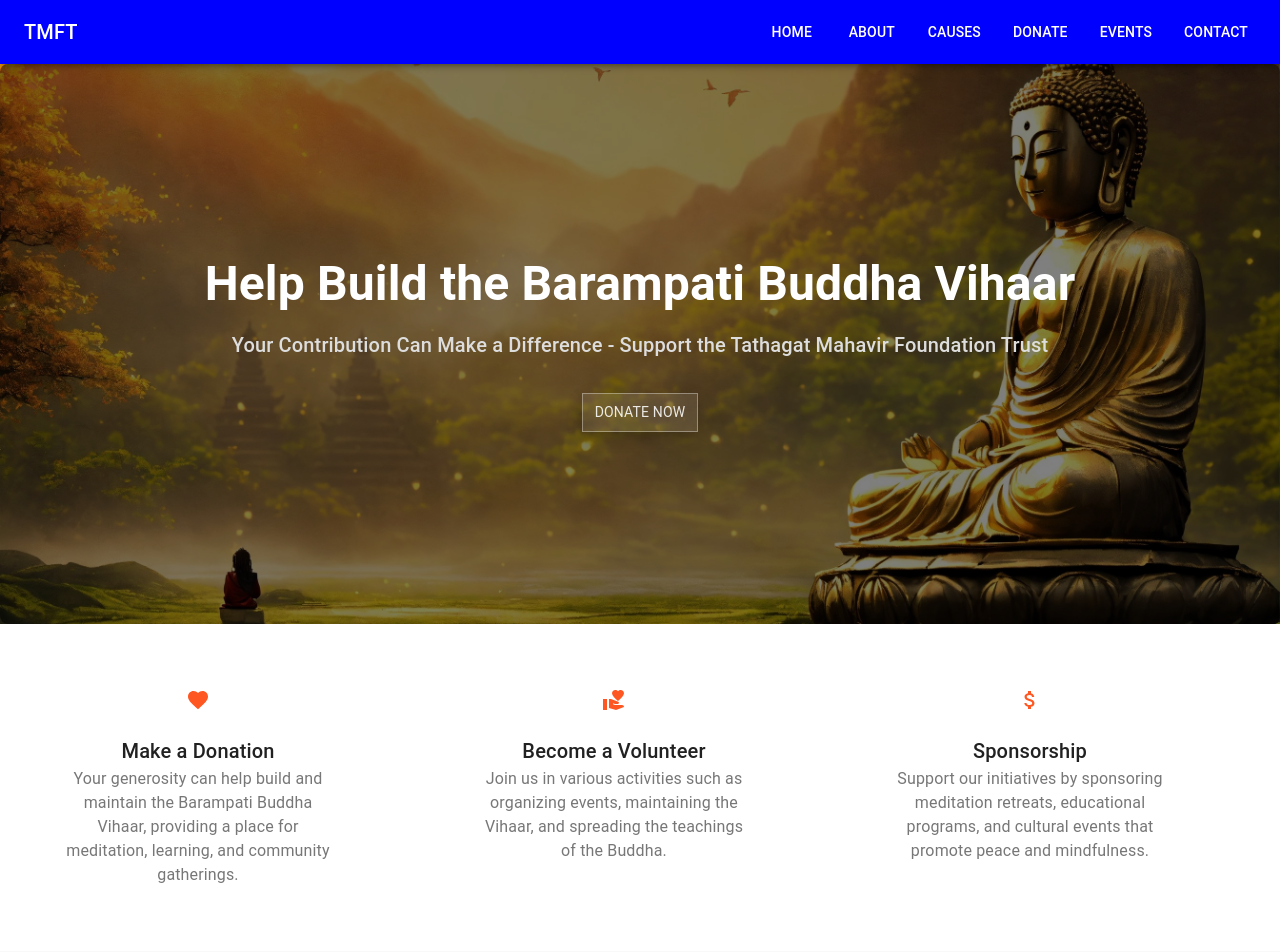
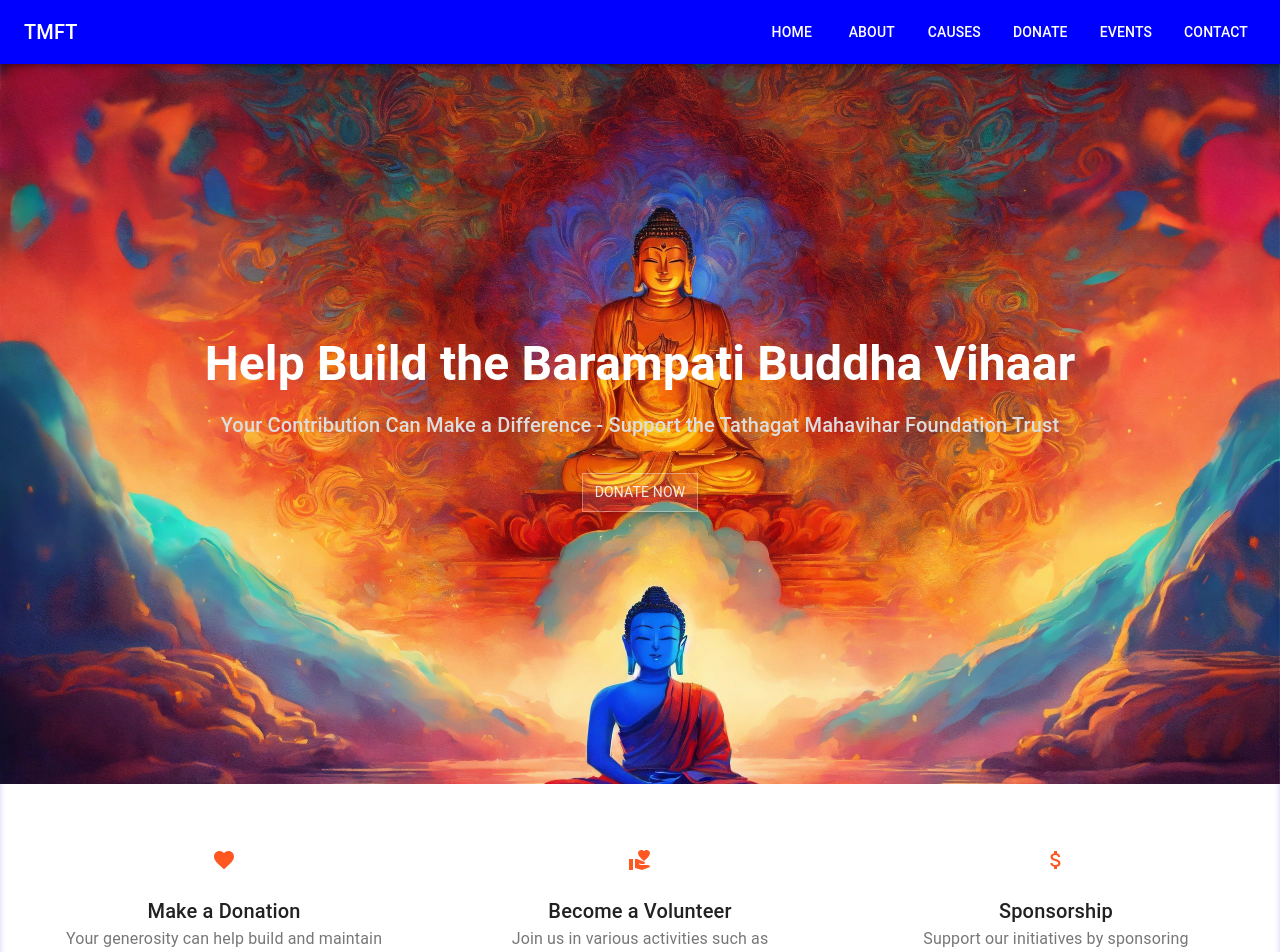
Before and after one commit to deepankargautam/buddha-vihar, a React (Create React App) app: page / in a window 1280 px wide. Shown: the top 952 px of the page. Built offline with nearby package versions, Linux system fonts and the light colour scheme.

Commit message:
updated code

```diff
--- a/src/components/Home.css
+++ b/src/components/Home.css
@@ -22,7 +22,7 @@ body {
   display: flex;
   align-items: center;
   justify-content: center;
-  background-color: rgba(0, 0, 0, 0.5);
+  /* background-color: rgba(0, 0, 0, 0.5); */
   text-align: center;
   color: white;
 }
@@ -89,13 +89,15 @@ body {
   padding: 4rem 0;
   background-color: #ffffff;
   font-family: "Overpass", Arial, sans-serif;
+  /* border-bottom: 2px solid #0000ff;  */
+  box-shadow: inset 0 -5px 10px -5px rgba(0, 0, 255, 0.8); /* Bluish inset shadow */
 }
 
 .info-card {
   text-align: center;
   padding: 1rem;
   margin: 1rem;
-  max-width: 300px;
+  max-width: 100%;
   font-family: "Overpass", Arial, sans-serif;
 }
 
@@ -122,6 +124,7 @@ body {
 .causes-section {
   padding: 4rem 0;
   background-color: #f9f9f9;
+  box-shadow: inset 0 -5px 10px -5px #fff700; /* Bluish inset shadow */
 }
 
 .causes-title {
--- a/src/components/Home.js
+++ b/src/components/Home.js
@@ -24,10 +24,10 @@ const Home = () => {
       <div
         className="home-container"
         style={{
-          backgroundImage: "url(/buddha-1.jpg)",
+          backgroundImage: "url(/buddha.jpg)",
           backgroundSize: "cover",
           backgroundPosition: "center",
-          height: isSmallScreen ? "50vh" : "70vh",
+          height: isSmallScreen ? "100vh" : "90vh",
           display: "flex",
           alignItems: "center",
           justifyContent: "center",
@@ -36,11 +36,11 @@ const Home = () => {
         <Box
           className="home-overlay"
           style={{
-            backgroundColor: "rgba(0, 0, 0, 0.5)",
+            // backgroundColor: "rgba(0, 0, 0, 0.5)",
             padding: "2rem",
             borderRadius: "8px",
             textAlign: "center",
-            width: isSmallScreen ? "90%" : "auto",
+            width: isSmallScreen ? "100%" : "auto",
           }}
         >
           <Container>
@@ -65,7 +65,7 @@ const Home = () => {
               style={{ color: "#ddd", marginBottom: "2rem" }}
             >
               Your Contribution Can Make a Difference - Support the Tathagat
-              Mahavir Foundation Trust
+              Mahavihar Foundation Trust
             </Typography>
             <Button
               component={Link}
```
Also changed, not shown: public/buddha.jpg (added).
